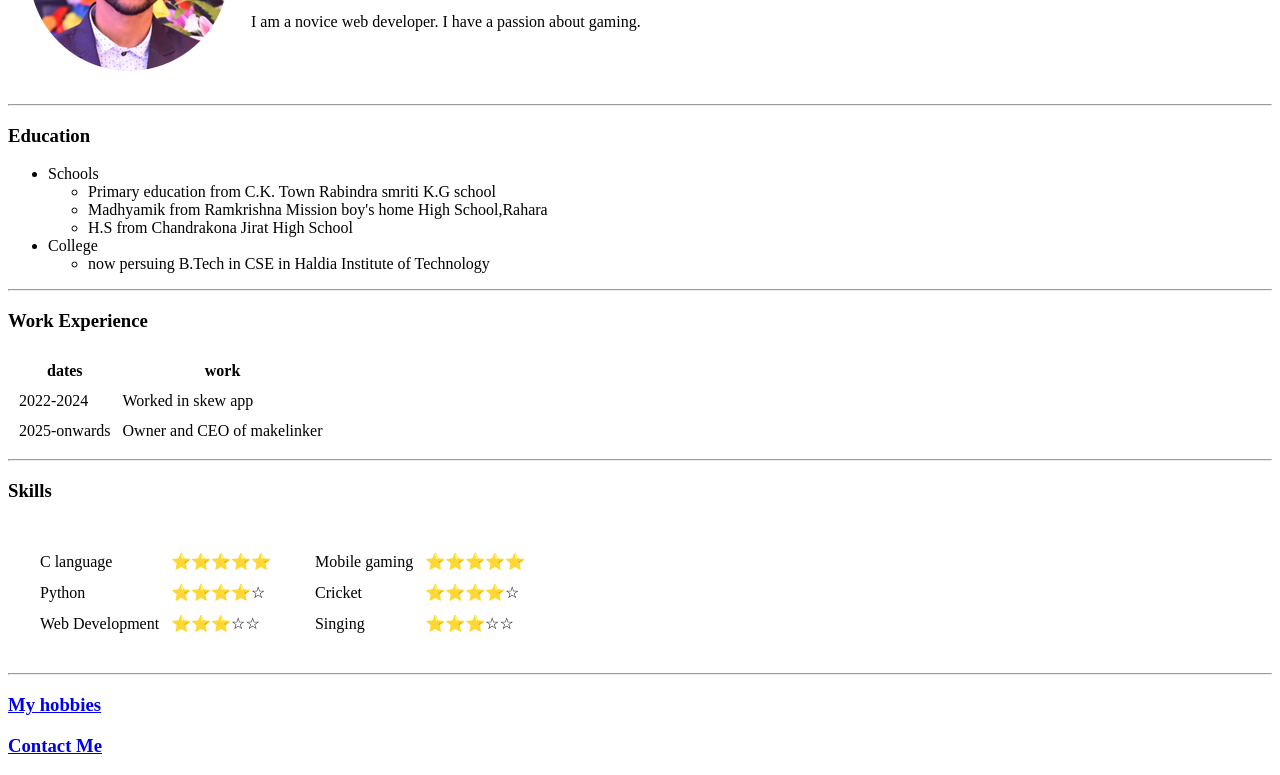
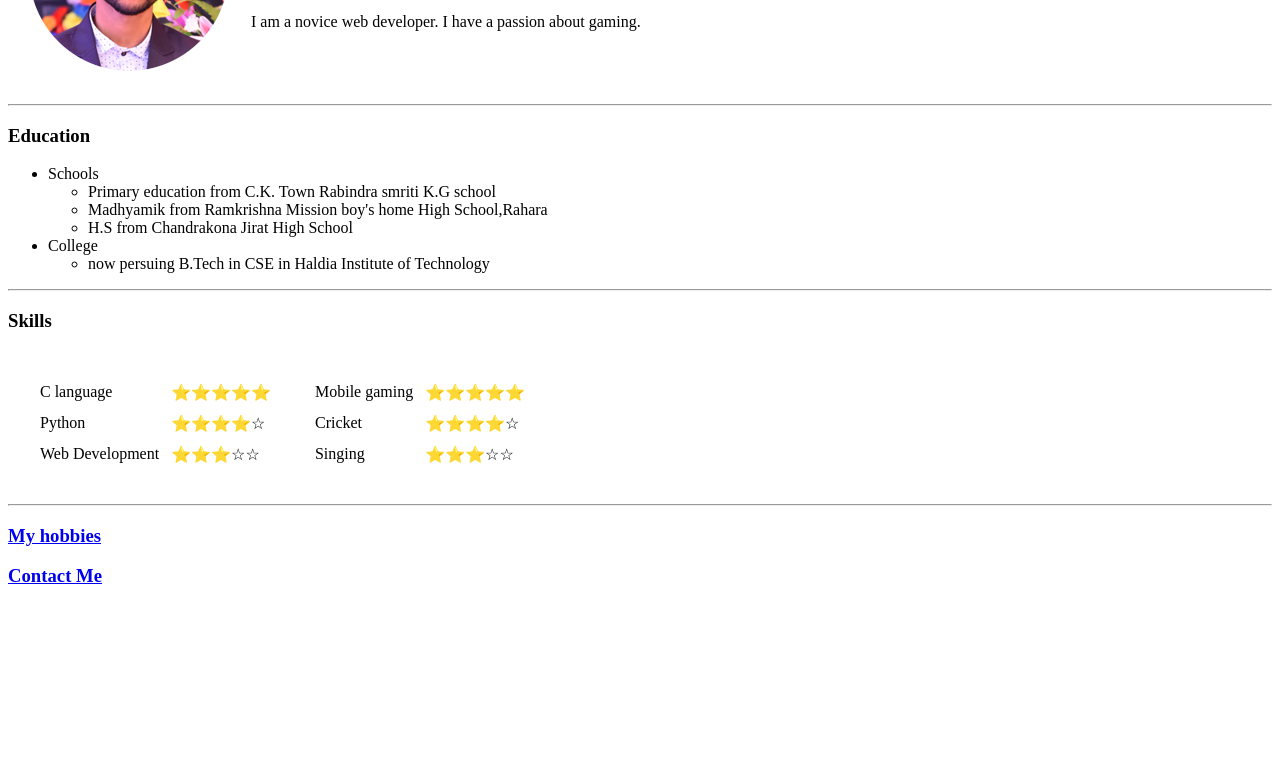
Before and after one commit to Rajpratim121/cv, a plain HTML site: page index.html in a window 1280 px wide. Shown: the part 158-933 px from the top of the page. After the commit the page ends 800 px from the top, so only its background shows below. Drawn offline with Linux system fonts and the light colour scheme.

Commit message:
Update index.html

```diff
--- a/index.html
+++ b/index.html
@@ -34,7 +34,7 @@
   </ul>
   <hr>
 
-  <h3>Work Experience</h3>
+<!--   <h3>Work Experience</h3>
   <table cellspacing="10">
     <thead>
       <tr>
@@ -53,7 +53,7 @@
       </tr>
     </tbody>
   </table>
-  <hr>
+  <hr> -->
 
   <h3>Skills</h3>
   <table cellspacing="20">
```
